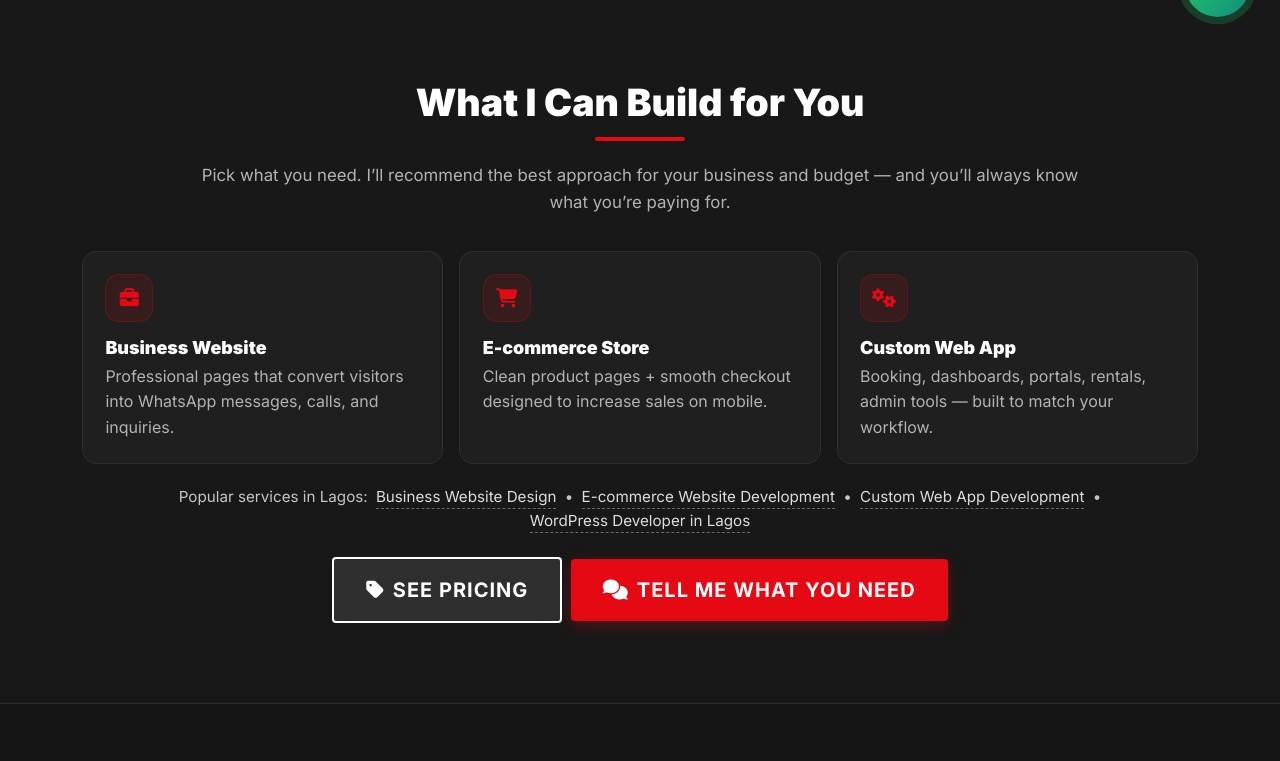
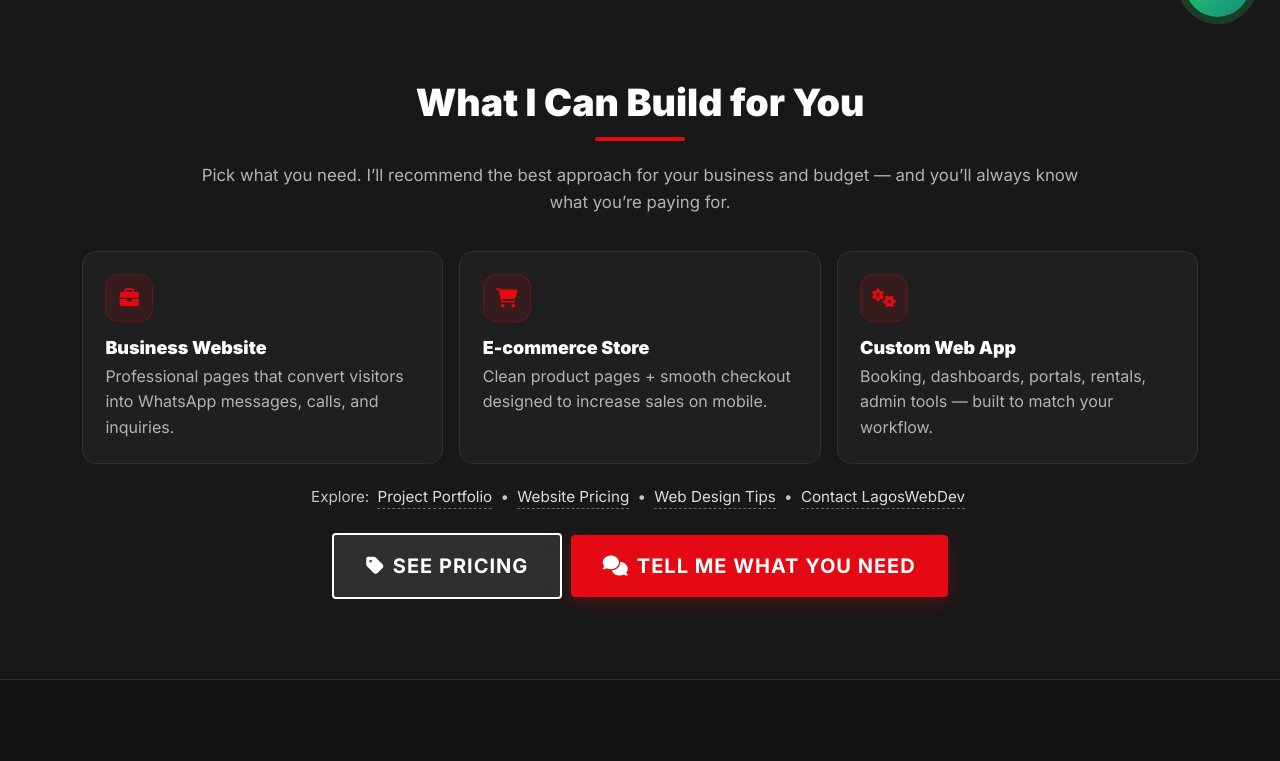
Before and after one commit to Teejayskillz/myportfolio, a Django app: page / in a window 1280 px wide. Shown: the part 753-1514 px from the top of the page. Run offline with Django 5.2, Linux system fonts and the light colour scheme; data that the repository does not hold is empty; some libraries are stand-ins or nearby versions.

Commit message:
home page seo boost2

```diff
--- a/templates/pages/home.html
+++ b/templates/pages/home.html
@@ -511,12 +511,13 @@
 
     <!-- ✅ SEO: internal links to service pages (create later if you don’t have them yet) -->
     <div class="seo-link-strip">
-      Popular services in Lagos:
-      <a href="/website-design-lagos/">Business Website Design</a> •
-      <a href="/ecommerce-website-lagos/">E-commerce Website Development</a> •
-      <a href="/custom-web-apps-lagos/">Custom Web App Development</a> •
-      <a href="/wordpress-developer-lagos/">WordPress Developer in Lagos</a>
-    </div>
+  Explore:
+  <a href="{% url 'projects:project_list' %}">Project Portfolio</a> •
+  <a href="{% url 'pricing:pricing_page' %}">Website Pricing</a> •
+  <a href="{% url 'blog:post_list' %}">Web Design Tips</a> •
+  <a href="{% url 'contact:contact_page' %}">Contact LagosWebDev</a>
+</div>
+
 
     <div class="text-center mt-4">
       <a href="{% url 'pricing:pricing_page' %}" class="btn btn-netflix-secondary btn-lg">
```
